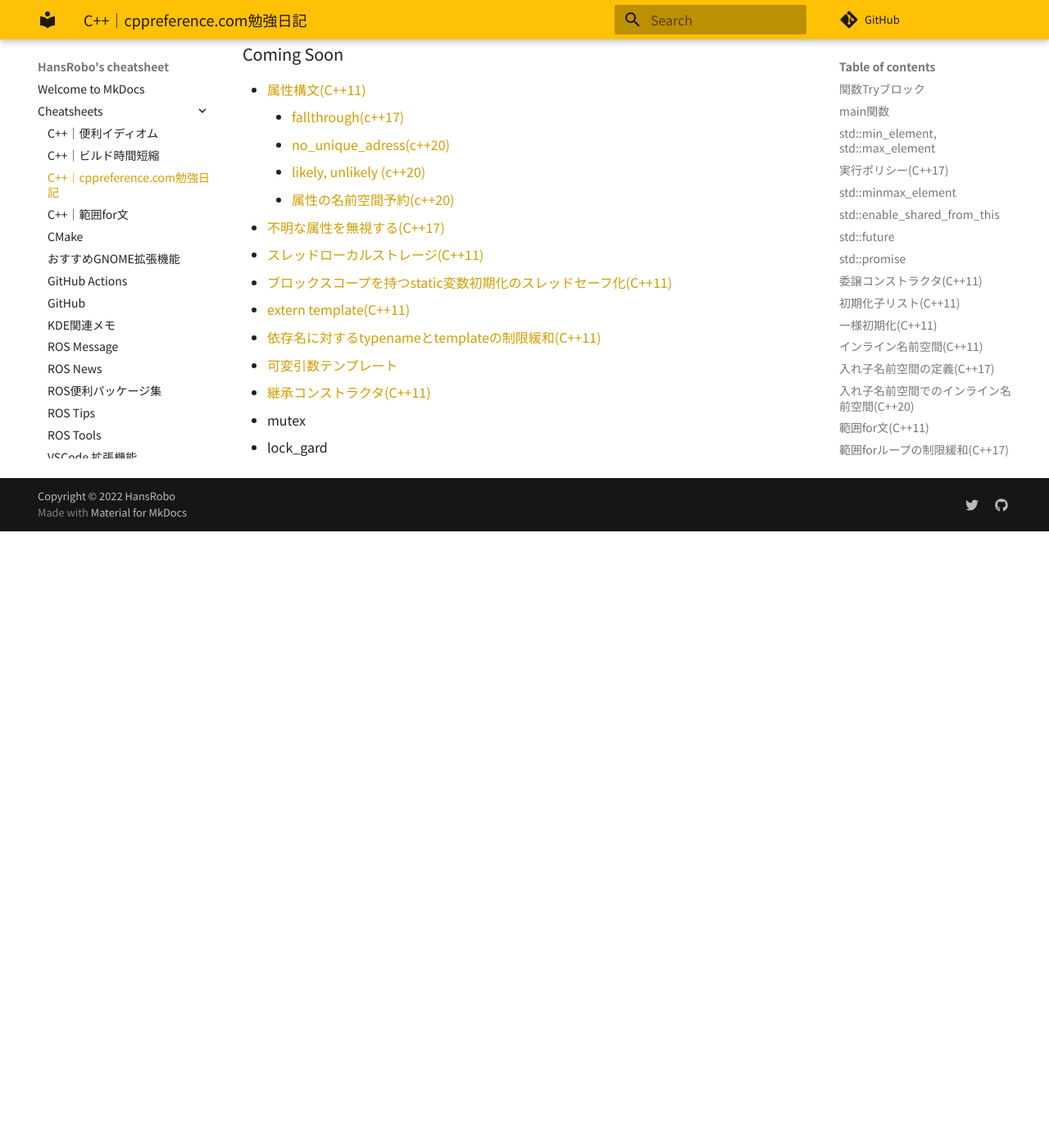
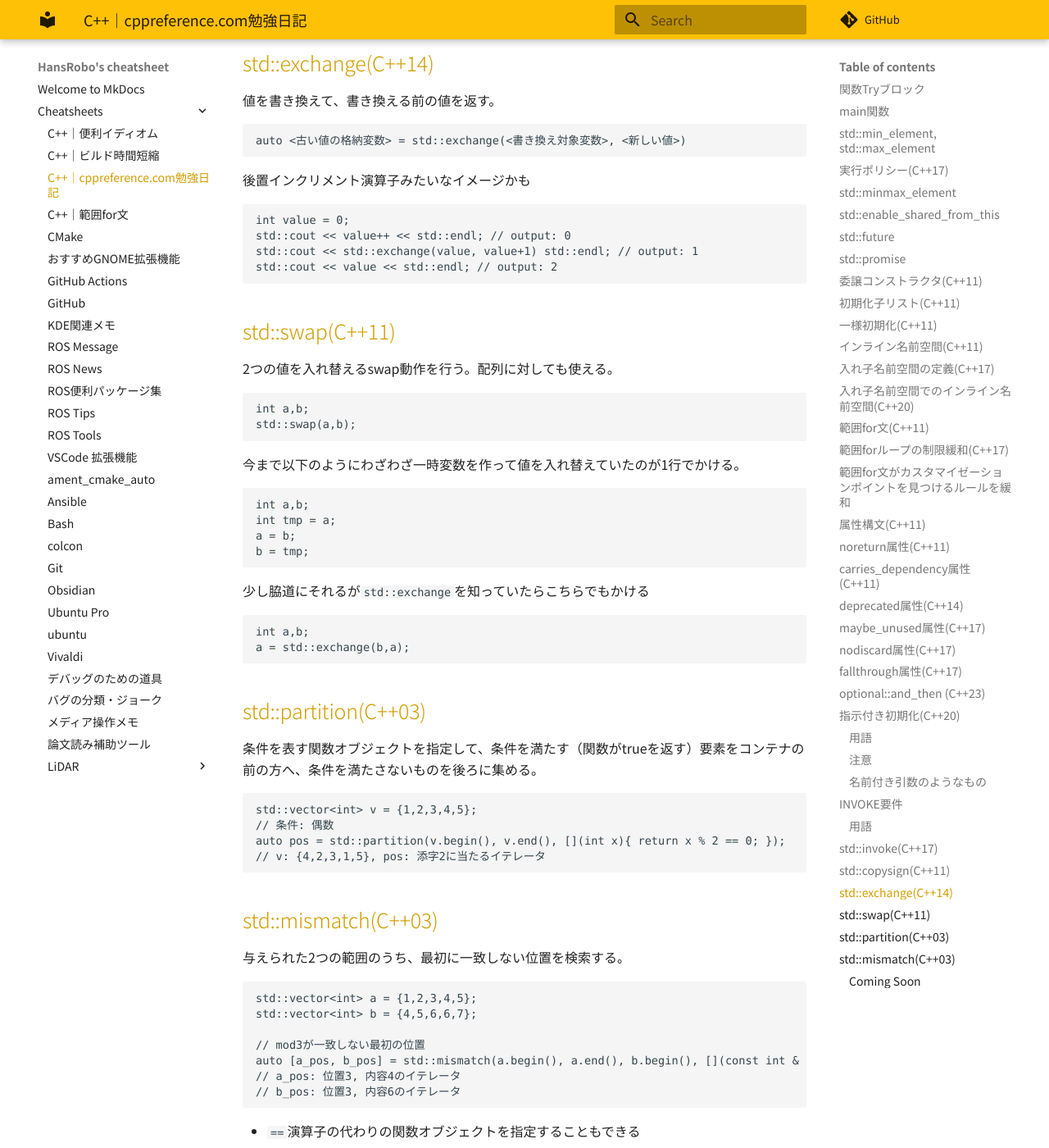
Before and after one commit to HansRobo/mycheatsheet_mkdocs, an MkDocs documentation site: the page built from docs/cheatsheets/C++｜勉強日記.md, in a window 1280 px wide and 1400 px high, scrolled down 12353 px. Shown: the whole window at 82% size. Built offline with MkDocs 1.6.1 and Material for MkDocs 9.7.7, drawn with Linux system fonts in a browser that asks for light colours; some web fonts are replaced; comment, search, counter and statistics services are not loaded; before the commit the page ends 13001 px from its top, so only the background shows below that; some of the changed text lies outside the part shown.

Commit message:
🔄 synced local 'docs/cheatsheets' with remote 'cheatsheets'

````diff
--- a/docs/cheatsheets/C++｜勉強日記.md
+++ b/docs/cheatsheets/C++｜勉強日記.md
@@ -519,6 +519,80 @@ TBD
 auto value = std::copysign(<絶対値マン>, <符号マン>)
 ```
 
+
+## [std::exchange(C++14)](https://cpprefjp.github.io/reference/utility/exchange.html)
+
+値を書き換えて、書き換える前の値を返す。
+
+```C++
+auto <古い値の格納変数> = std::exchange(<書き換え対象変数>, <新しい値>)
+```
+
+後置インクリメント演算子みたいなイメージかも
+
+```C++
+int value = 0;
+std::cout << value++ << std::endl; // output: 0
+std::cout << std::exchange(value, value+1) std::endl; // output: 1
+std::cout << value << std::endl; // output: 2
+```
+
+
+## [std::swap(C++11)](https://cpprefjp.github.io/reference/utility/swap.html)
+
+2つの値を入れ替えるswap動作を行う。配列に対しても使える。
+
+```C++
+int a,b;
+std::swap(a,b);
+```
+
+今まで以下のようにわざわざ一時変数を作って値を入れ替えていたのが1行でかける。
+
+```C++
+int a,b;
+int tmp = a;
+a = b;
+b = tmp;
+```
+
+少し脇道にそれるが`std::exchange`を知っていたらこちらでもかける
+
+```C++
+int a,b;
+a = std::exchange(b,a);
+```
+
+## [std::partition(C++03)](https://cpprefjp.github.io/reference/algorithm/partition.html)
+
+条件を表す関数オブジェクトを指定して、条件を満たす（関数がtrueを返す）要素をコンテナの前の方へ、条件を満たさないものを後ろに集める。
+
+```C++
+std::vector<int> v = {1,2,3,4,5};
+// 条件: 偶数
+auto pos = std::partition(v.begin(), v.end(), [](int x){ return x % 2 == 0; });
+// v: {4,2,3,1,5}, pos: 添字2に当たるイテレータ
+```
+
+
+## [std::mismatch(C++03)](https://cpprefjp.github.io/reference/algorithm/mismatch.html)
+
+与えられた2つの範囲のうち、最初に一致しない位置を検索する。
+
+```C++
+std::vector<int> a = {1,2,3,4,5};
+std::vector<int> b = {4,5,6,6,7};
+
+// mod3が一致しない最初の位置
+auto [a_pos, b_pos] = std::mismatch(a.begin(), a.end(), b.begin(), [](const int & a, const int & b){ return a%3 == b%3; });
+// a_pos: 位置3, 内容4のイテレータ
+// b_pos: 位置3, 内容6のイテレータ
+```
+
+- `==`演算子の代わりの関数オブジェクトを指定することもできる
+- ミスマッチが見つからなかったときはこういう検索系関数のお決まり通り最後の要素を返す。
+- 2つ目の範囲の最後は省略可（a.size() > b.size()のときは使っちゃダメ）
+
 ### Coming Soon
 
 - [属性構文(C++11)](https://cpprefjp.github.io/lang/cpp11/attributes.html)
````
